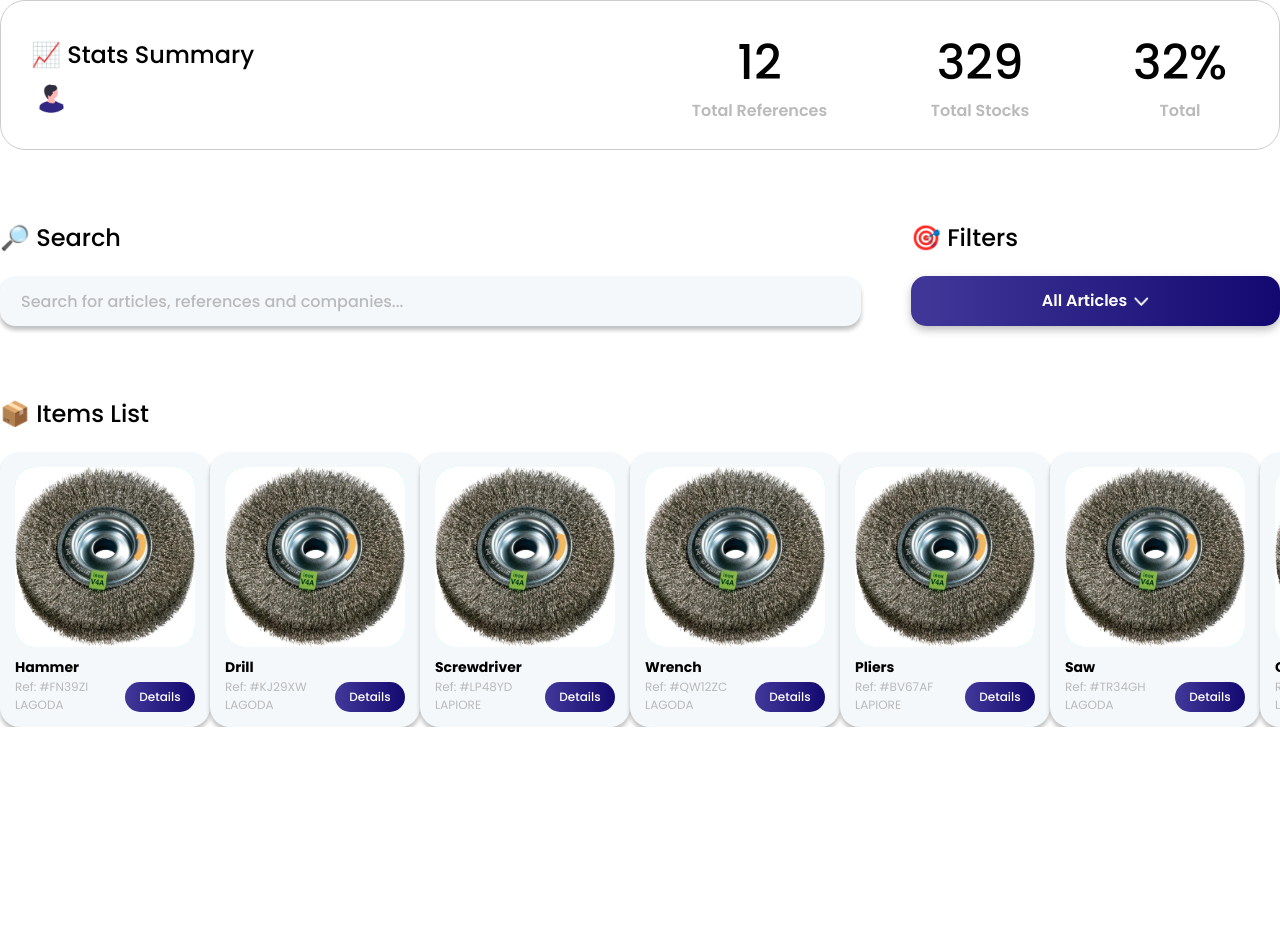
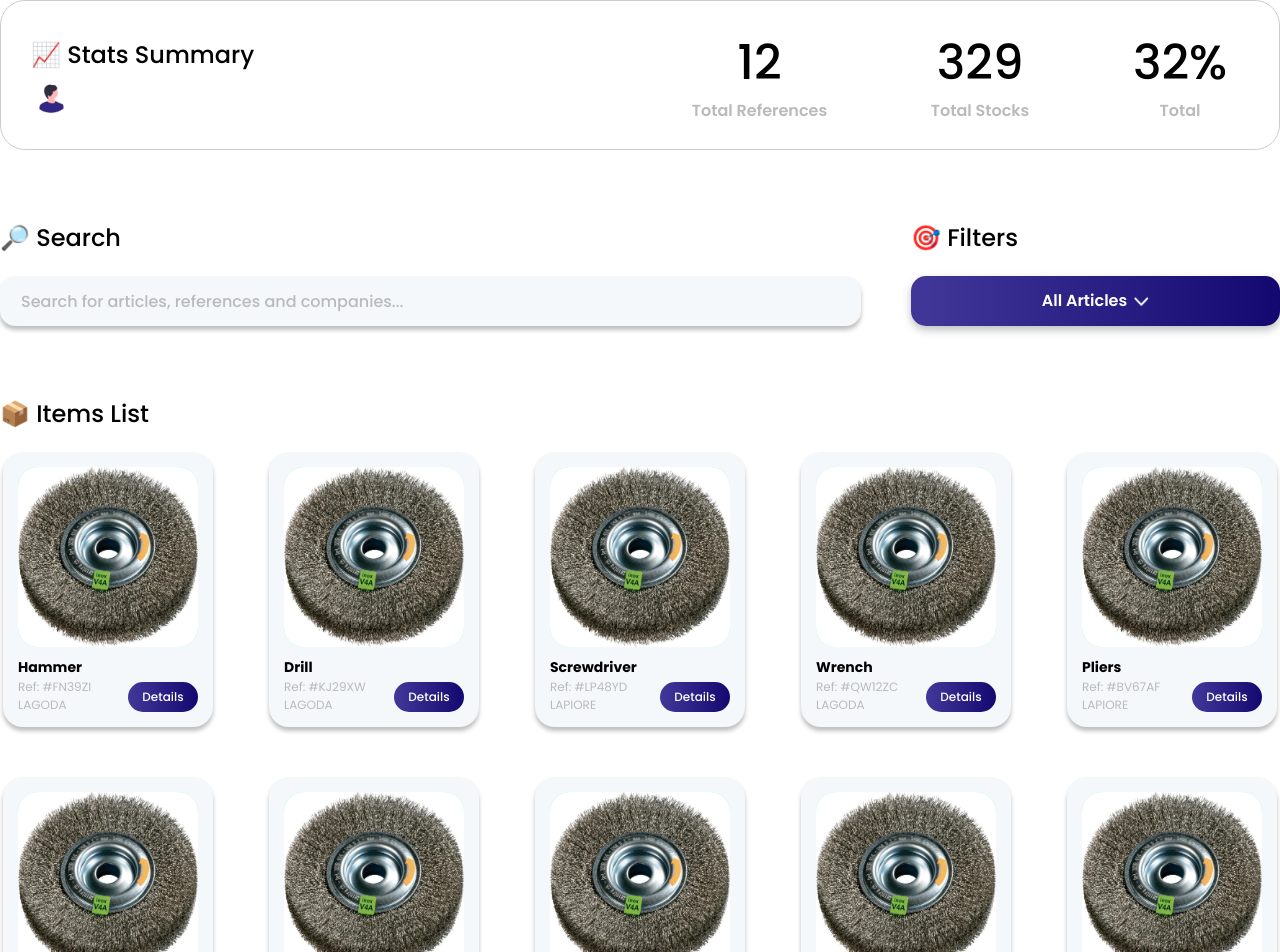
Before and after one commit to thib-web3/StocksManagmentApp, a Next.js app: page /components/dashboard in a window 1280 px wide. Shown: the top 952 px of the page. Before the commit the page ends 800 px from the top, so only its background shows below. Built offline with nearby package versions, Linux system fonts and the light colour scheme.

Commit message:
ui for all articles done

```diff
--- a/src/pages/components/items.tsx
+++ b/src/pages/components/items.tsx
@@ -1,22 +1,22 @@
-import styles from '@/styles/article.module.css'
+import styles from '@/styles/items.module.css'
 import { useState } from 'react';
 import Image from 'next/image'
 import imgTest from '../../images/imageTest.jpeg'
 import { useCtx } from '../auth/ctx';
 const Items = () => {
-    const [value, setValue] = useState('')
-    const { setItems, items } = useCtx()
+    const { items } = useCtx()
     return (
         <div className={styles.container}>
             <h2 className={styles.title}>📦 Items List</h2>
-            <div className={styles.articles}>
-                {/* todo: foreach articles */}
+            <div className={styles.test}>
+
+                <div className={styles.articles} style={{ justifyContent: items.length < 4 ? 'flex-start' : 'space-around' }}>
                     {items.map((item) => (
                         <div key={item.reference}>
                             <div className={styles.article}>
                                 <div className={styles.top}>
                                     <div className={styles.imgContainer}>
-                                    <Image src={imgTest} alt="Logo" fill />
+                                        <Image src={imgTest} alt="Logo" fill style={{ zIndex: 1 }} />
                                     </div>
                                 </div>
                                 <div className={styles.bottom}>
@@ -31,6 +31,7 @@ const Items = () => {
 
                 </div>
             </div>
+        </div>
     );
 };
 
--- a/src/styles/article.module.css
+++ b/src/styles/items.module.css
@@ -4,10 +4,21 @@
     gap: 20px;
 }
 
+.test {
+    width: 100%;
+    display: flex;
+    justify-content: center;
+    align-items: center;
+}
+
 .articles {
-    display: flex;
+    width: 100%;
+    display: grid;
+    grid-template-columns: repeat(auto-fit, 210px);
+    flex-wrap: wrap;
+    grid-gap: 50px;
+}
 
-}
 
 .article {
     background: #F4F8FB;
@@ -45,7 +56,7 @@
     justify-content: center;
     align-items: center;
     position: relative;
-    overflow: hidden
+    overflow: hidden;
 }
 
 .bottom {
--- a/src/styles/navbar.module.css
+++ b/src/styles/navbar.module.css
@@ -8,6 +8,7 @@
     color: black;
     font-size: 16px;
     background-color: #ffffffda;
+    z-index: 3;
 }
 
 .container {
--- a/src/styles/search.module.css
+++ b/src/styles/search.module.css
@@ -66,6 +66,7 @@
     justify-content: center;
     cursor: pointer;
     position: relative;
+    z-index: 2;
 }
 
 .btnText {
@@ -81,7 +82,6 @@
 .dropdownContent {
     display: none;
     position: absolute;
-    z-index: 1;
     top: 50px;
     background: #F4F8FB;
     width: 100%;
@@ -98,7 +98,6 @@
     flex-direction: column;
     justify-content: center;
     align-items: center;
-    /* gap: 10px; */
     filter: drop-shadow(0px 4px 4px rgba(0, 0, 0, 0.25));
 }
 
```
Lines whose indentation alone changed are shown as unchanged.
